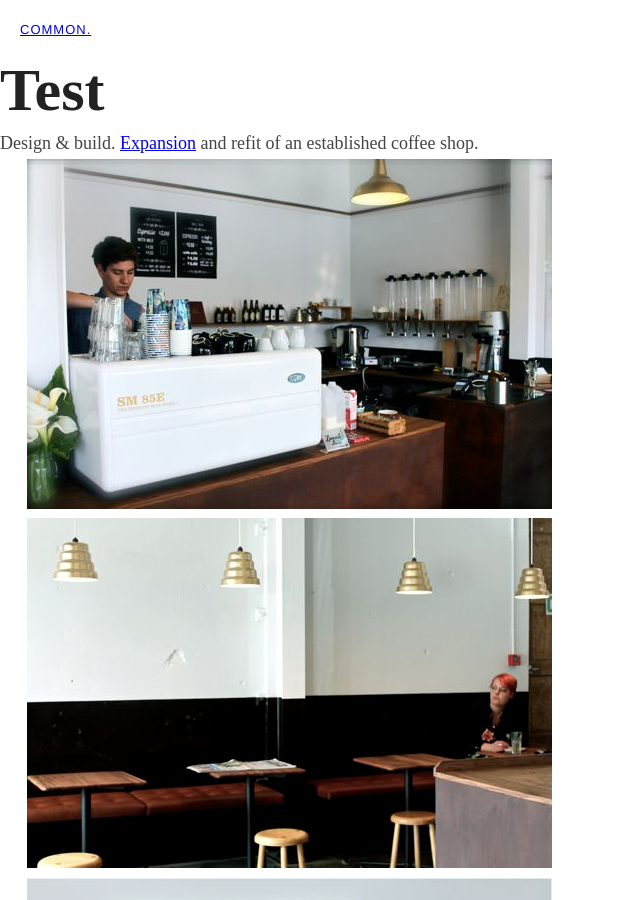
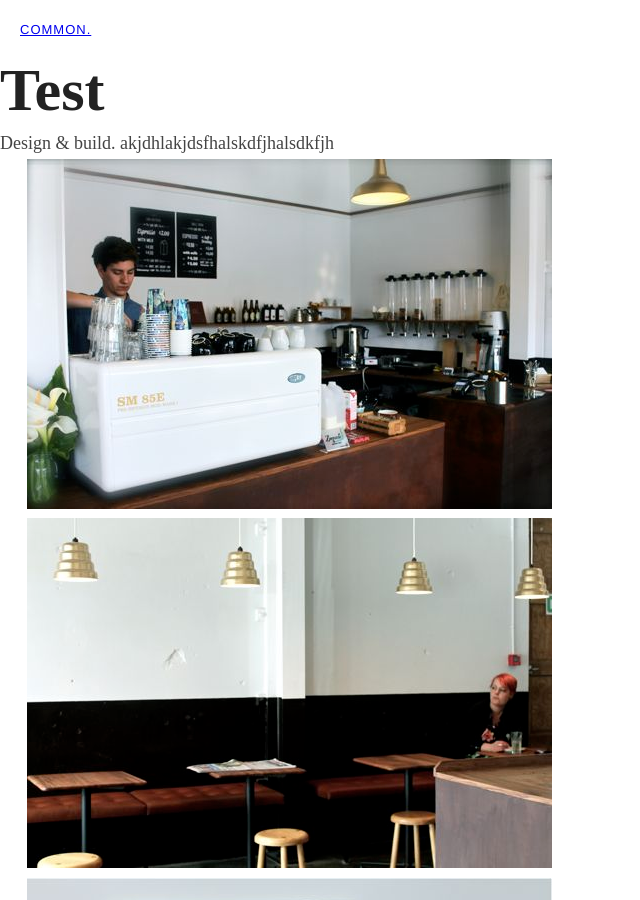
Before and after one commit to studiomattsmith/studiomattsmith.github.io, a Jekyll site: the page built from _posts/2013-04-23-test.md, in a window 1280 px wide and 900 px high. Shown: the whole window, without its empty margins (0-640 px from the left). Built offline with Jekyll 4.4.1, drawn with Linux system fonts in a browser that asks for light colours.

Commit message:
galkdfjgslkjdh

```diff
--- a/_posts/2013-04-23-test.md
+++ b/_posts/2013-04-23-test.md
@@ -10,7 +10,7 @@ orientation: portrait
 
 # Test
 
-Design & build. [Expansion](otto:google.com) and refit of an established coffee shop.
+Design & build. akjdhlakjdsfhalskdfjhalsdkfjh
 
 ![](/assets/images/peoples/newstore1.jpg)
 
```
